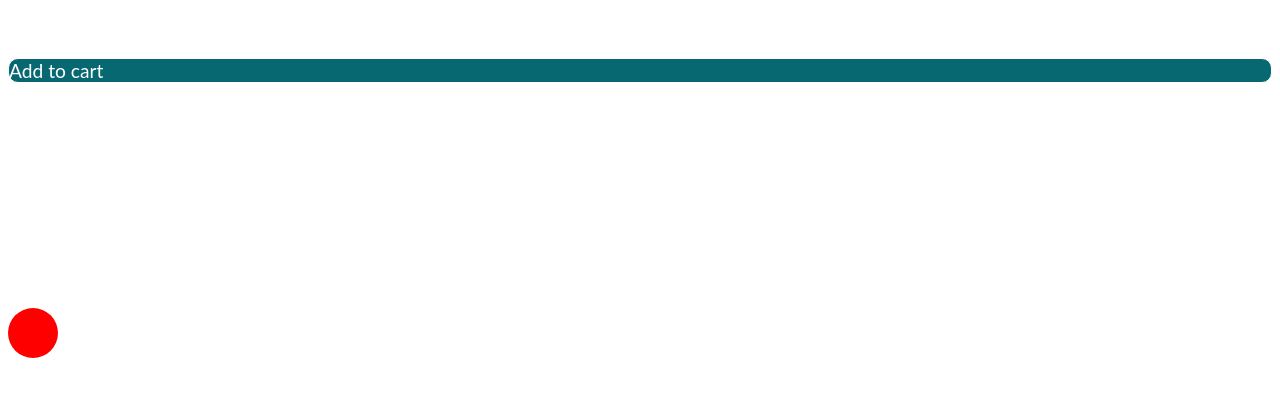
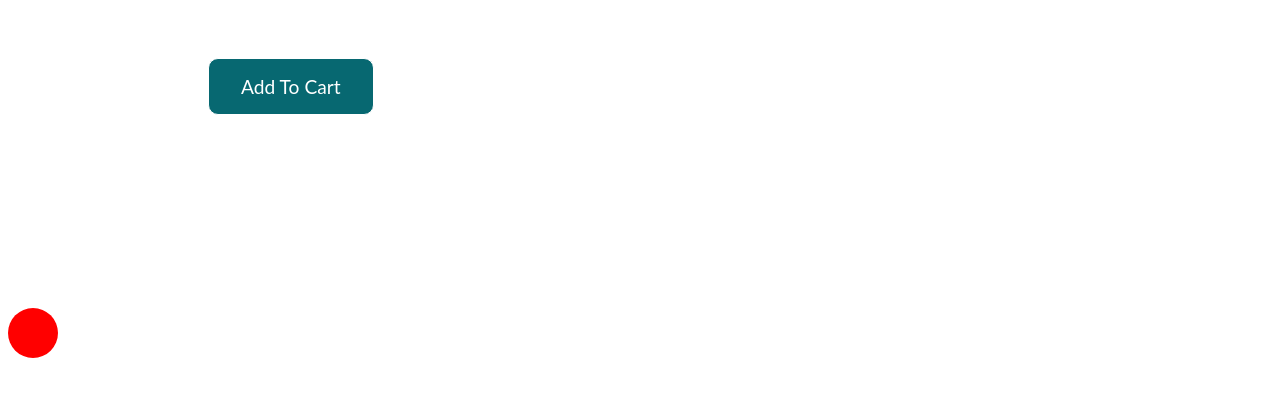
Before and after one commit to KarolinaSzymanska899/Animations-and-Transitions, a plain HTML site: page index.html in a window 1280 px wide. Drawn offline with Linux system fonts and the light colour scheme.

Commit message:
.cta transition styling

```diff
--- a/index.html
+++ b/index.html
@@ -4,6 +4,6 @@
     </head>
 	<body>
         <div class="ball"></div>
-        <div class="cta">Add to cart</div>
+        <button class="cta">Add to cart</button>
     </body>
 <html>
--- a/styles.css
+++ b/styles.css
@@ -22,14 +22,20 @@
   }
 }
 
+/* + add a tag to cta
++ product page: 1s delay, opacity*/
 .cta {
   transition-property: background;
   transition-duration: 2s;
+  position: relative;
+  display: inline-block;
+  left: 200px;
   width: auto;
-  padding: 0, 5rem 1rem;
+  padding: 1rem 2rem;
   background: #076871;
   border: 1px white solid;
   border-radius: 10px;
+  text-transform: capitalize;
   font-size: 1.2rem;
   font-family: "Lato", sans-serif;
   color: white;
```
